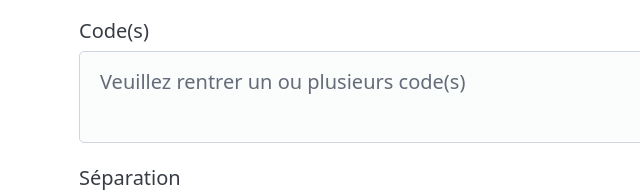
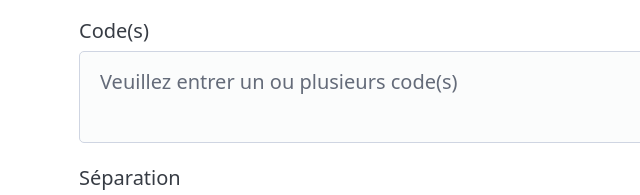
Before and after one commit to zencaaw/code-to-image, a website: page public/index.html in a window 1280 px wide. Shown: the part 169-364 px from the top of the page, 21-661 px from the left. Drawn offline with nearby package versions, Linux system fonts and the light colour scheme.

Commit message:
fix : palceholder

```diff
--- a/public/index.html
+++ b/public/index.html
@@ -12,7 +12,7 @@
         <h1>Code to Image</h1>
         <label for="codes">
             Code(s)
-            <textarea name="codes" type="text" placeholder="Veuillez rentrer un ou plusieurs code(s)"></textarea>
+            <textarea name="codes" type="text" placeholder="Veuillez entrer un ou plusieurs code(s)"></textarea>
         </label>
         <label for="split">
             Séparation
```
